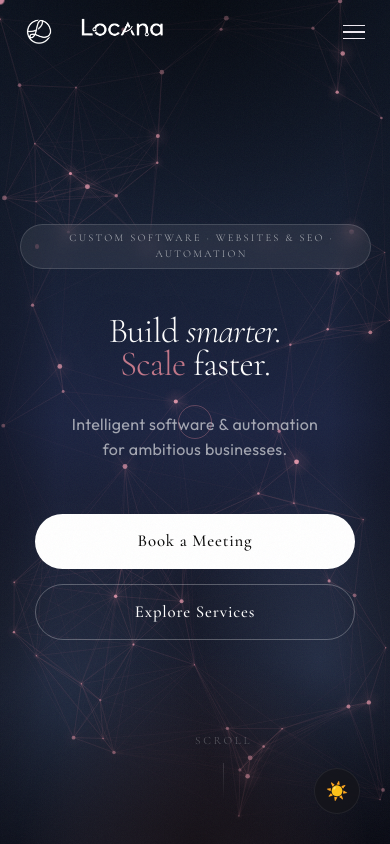
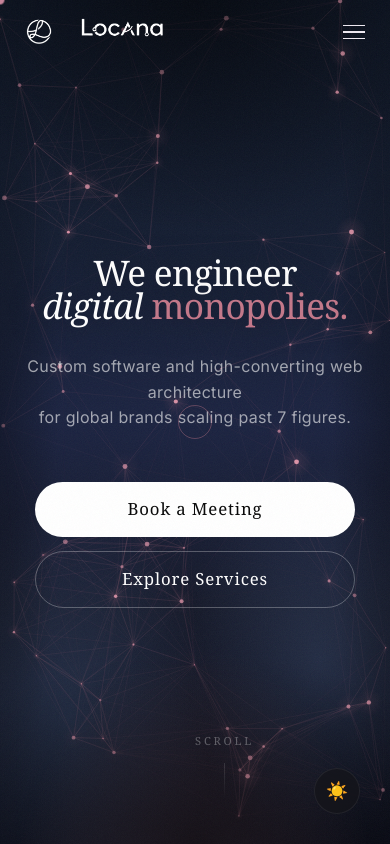
Before and after one commit to Locana-tech-co/Locana-tech-co-Locana-website-version-01, a React (Vite) app: page / in a window 390 px wide. Shown: the top 844 px of the page. Built offline with nearby package versions, Linux system fonts and the light colour scheme.

Commit message:
fix(ui): typography legibility upgrade, mobile case studies grid fix, removed hero badge

```diff
--- a/index.html
+++ b/index.html
@@ -219,7 +219,7 @@
     <!-- ── Fonts ── -->
     <link rel="preconnect" href="https://fonts.googleapis.com" />
     <link rel="preconnect" href="https://fonts.gstatic.com" crossorigin />
-    <link href="https://fonts.googleapis.com/css2?family=Cormorant+Garamond:ital,wght@0,300;0,400;0,500;0,600;0,700;1,300;1,400;1,500;1,600;1,700&family=Outfit:wght@300;400;500&display=swap" rel="stylesheet" />
+    <link href="https://fonts.googleapis.com/css2?family=Cormorant+Garamond:ital,wght@0,300;0,400;0,500;0,600;0,700;1,300;1,400;1,500;1,600;1,700&family=Inter:wght@300;400;500;600&display=swap" rel="stylesheet" />
   </head>
   <body>
     <div id="root"></div>
--- a/src/components/Hero.jsx
+++ b/src/components/Hero.jsx
@@ -5,20 +5,23 @@ import { useNeuralCanvas } from '../hooks/useNeuralCanvas';
 export function Hero() {
   const ref = useRef(null);
   useNeuralCanvas(ref, 'hero', { nodeCount: 75, speed: .38, linkDist: 170, glowR: 6.5 });
+
   return (
     <section id="hero" aria-label="Hero">
       <div className="h-atmo" aria-hidden="true" /><div className="h-grain" aria-hidden="true" />
       <canvas id="hero-nn" ref={ref} aria-hidden="true" />
       <div className="h-vig" aria-hidden="true" />
+
       <div className="h-content">
-        <div className="h-badge"><span className="bdot" aria-hidden="true" />Custom Software · Websites & SEO · Automation</div>
-        <h1 className="mega">Build <em>smarter.</em><br /><span className="rose-w">Scale</span> faster.</h1>
-        <p className="h-sub">Intelligent software &amp; automation<br />for ambitious businesses.</p>
+        {/* Elite Software badge removed as requested */}
+        <h1 className="mega">We engineer<br /><em>digital</em> <span className="rose-w">monopolies.</span></h1>
+        <p className="h-sub">Custom software and high-converting web architecture<br />for global brands scaling past 7 figures.</p>
         <div className="h-btns">
           <Link to="/contact" className="btn-hero-w">Book a Meeting</Link>
           <Link to="/services" className="btn-hero-o">Explore Services</Link>
         </div>
       </div>
+
       <div className="h-scroll" aria-hidden="true"><span>Scroll</span><div className="h-scroll-line" /></div>
     </section>
   );
--- a/src/index.css
+++ b/src/index.css
@@ -4,7 +4,7 @@
 html { scroll-behavior: smooth; }
 
 /* ── Tokens ── */
-:root { --f: 'Cormorant Garamond', Georgia, serif; --f-body: 'Outfit', system-ui, sans-serif; --ease: cubic-bezier(.16,1,.3,1); }
+:root { --f: 'Playfair Display', Georgia, serif; --f-body: 'Inter', system-ui, sans-serif; --ease: cubic-bezier(.16,1,.3,1); }
 
 [data-theme="dark"] {
   --bg: #07080f; --bg2: #0c0e1a; --bg3: #111424;
@@ -594,6 +594,7 @@ footer   { background: var(--bg2); border-top: 1px solid var(--line); padding: 5
 
 /* Responsive — case studies (handled in main breakpoints above) */
 @media (max-width: 1024px) { .cs-grid { grid-template-columns: repeat(2, 1fr); } }
+@media (max-width: 768px) { .cs-grid { grid-template-columns: 1fr; } }
 
 /* ── Case Study Detail Page ── */
 .cs-detail-sec { background: var(--bg); }
@@ -798,6 +799,32 @@ footer   { background: var(--bg2); border-top: 1px solid var(--line); padding: 5
 .cs-card.rv.d2 { --dr-delay: 0.2s; }
 .cs-card.rv.d3 { --dr-delay: 0.3s; }
 
+/* ═══════════════════════════════════════════════════════════════════════════
+   GLOBAL TYPOGRAPHY FIXES (Eliminating all thin/light fonts)
+   ═══════════════════════════════════════════════════════════════════════════ */
+body, p, span, div, a, .sdesc, .h-sub, .cs-desc, .tm-bio, .job-meta, .pr-desc, .pf, .ct-v, .ft-desc {
+    font-weight: 400 !important;
+}
+
+h1, h2, h3, h4, h5, h6, .sh, .cs-title, h1.mega, .cs-vis-label, .cs-stat-val {
+    font-weight: 500 !important;
+}
+
+/* Specific bumps for Case Studies legibility */
+.cs-desc {
+    font-size: 1rem !important;
+}
+.cs-title {
+    font-size: 1.35rem !important;
+}
+.cs-vis-label {
+    font-size: 3rem !important;
+}
+.cs-stat-lbl, .cs-industry {
+    font-size: 0.75rem !important;
+    font-weight: 500 !important;
+}
+
 /* ── Services rows — diagonal reveal ────────────────────────────────────────*/
 .svc-rows.rv {
   opacity: 0;
```
